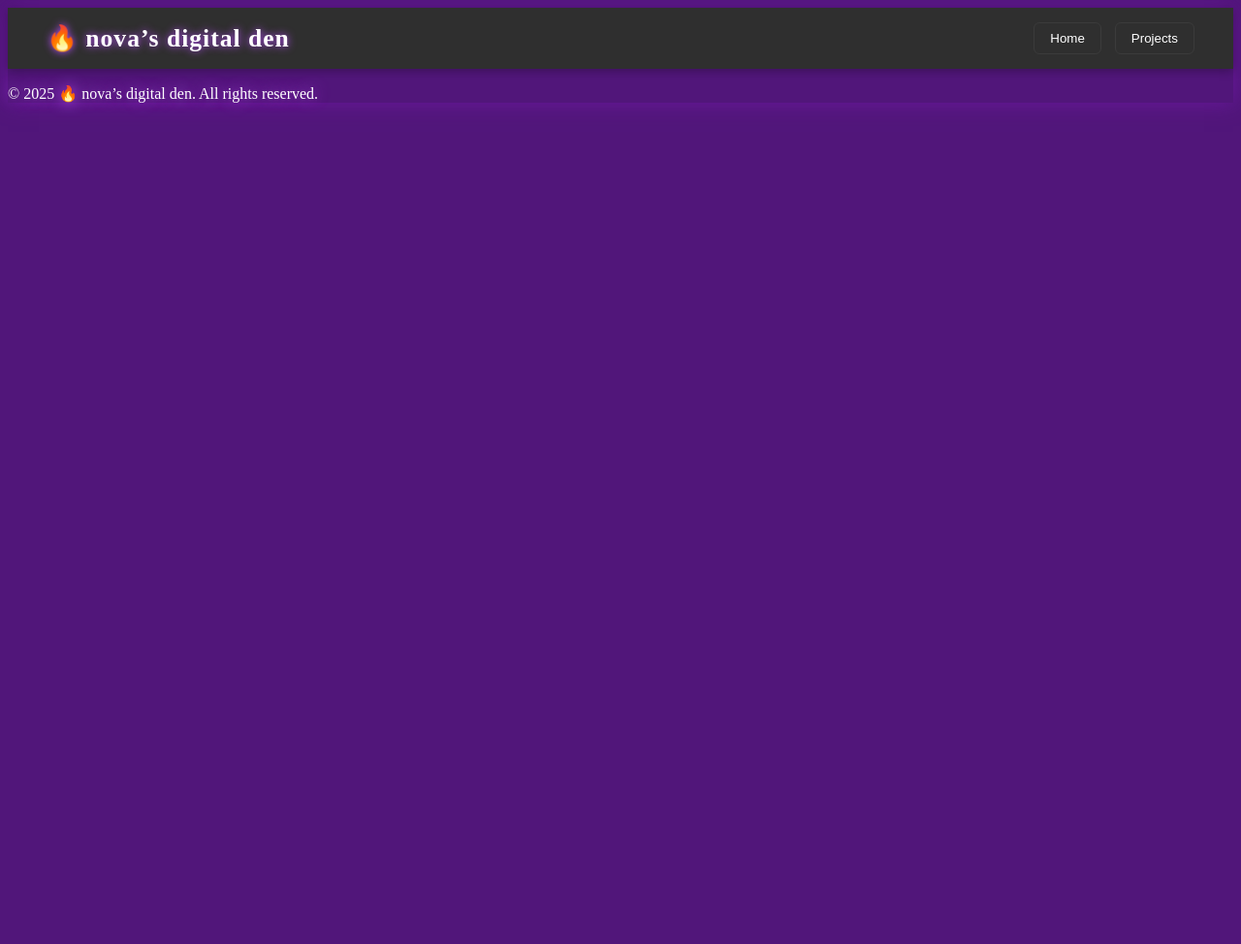
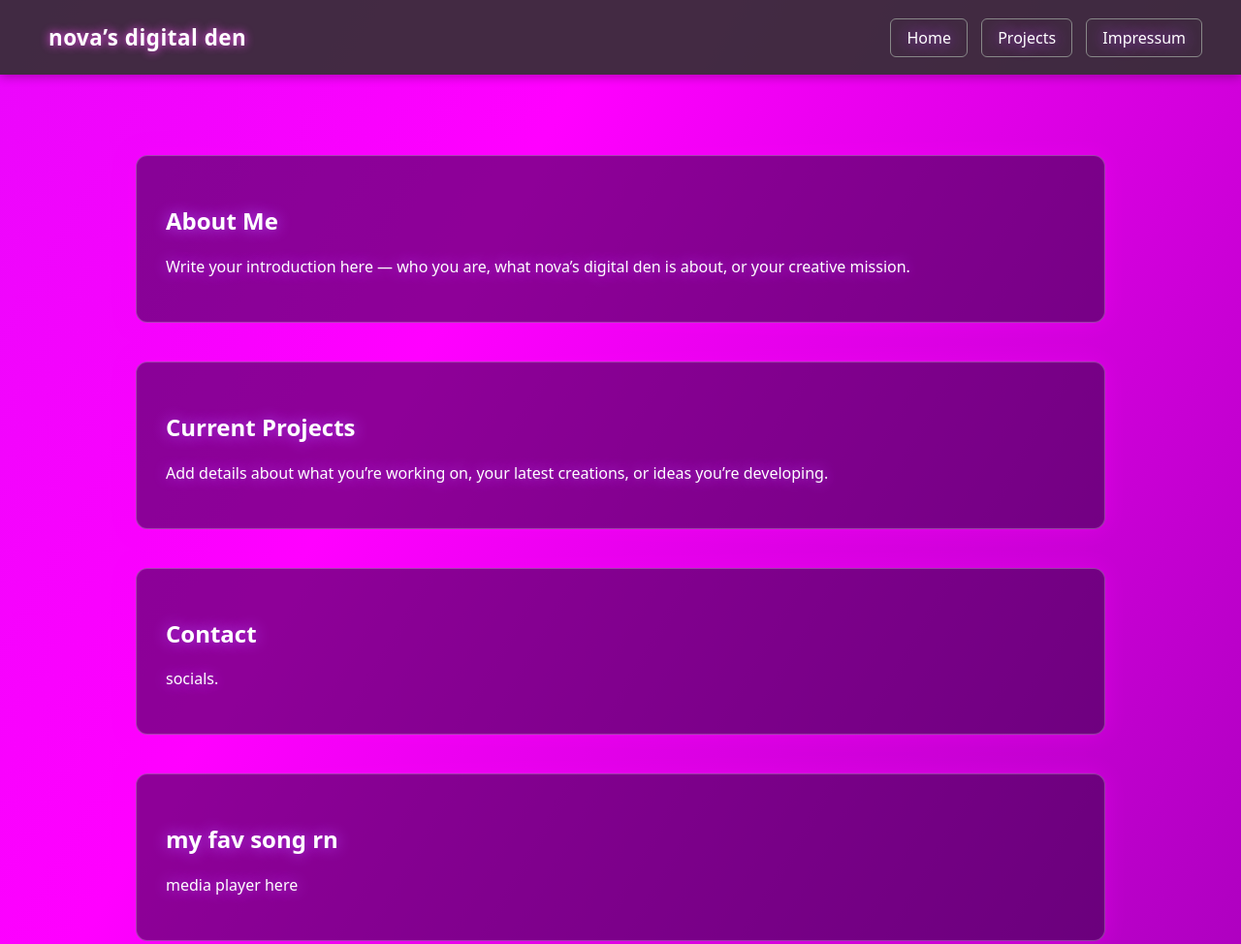
Before and after one commit to xe-nova/xe-nova.github.io, a plain HTML site: page index.html in a window 1280 px wide. Shown: the top 974 px of the page at 97% size. Before the commit the page ends 800 px from the top, so only its background shows below. Drawn offline with Linux system fonts and the light colour scheme.

Commit message:
Refactor index.html for improved layout and styles
Updated the HTML structure and styles for better layout and design.

```diff
--- a/index.html
+++ b/index.html
@@ -1,59 +1,150 @@
-
 <!DOCTYPE html>
-<html>
+<html lang="en">
 <head>
+  <meta charset="UTF-8">
+  <meta name="viewport" content="width=device-width, initial-scale=1.0">
+  <title>nova’s digital den</title>
   <style>
     body {
-      background: rgb(81, 22, 122);
+      margin: 0;
+      padding-top: 80px;
       color: white;
-      box-shadow: 0 0 20px #69189c;
+      font-family: system-ui, Arial, sans-serif;
+      opacity: 0;
+      animation: fadeIn 1.2s ease forwards;
+      background: linear-gradient(120deg, #3b0066, #a020f0, #ff00ff, #3b0066);
+      background-size: 400% 400%;
+      animation: neonMove 10s ease infinite, fadeIn 1.2s ease forwards;
       text-shadow: 0 0 15px #b94cff;
     }
+    @keyframes fadeIn {
+      from { opacity: 0; transform: translateY(10px); }
+      to { opacity: 1; transform: translateY(0); }
+    }
+    @keyframes neonMove {
+      0% { background-position: 0% 50%; }
+      50% { background-position: 100% 50%; }
+      100% { background-position: 0% 50%; }
+    }
     header {
-      background-color: #2f2f2f; /* gray */
+      position: fixed;
+      top: 0; left: 0; right: 0;
+      background-color: rgba(47,47,47,0.9);
       color: white;
       display: flex;
       justify-content: space-between;
       align-items: center;
       padding: 15px 40px;
       box-shadow: 0 2px 10px rgba(0,0,0,0.3);
+      z-index: 1000;
+      backdrop-filter: blur(10px);
     }
-
     .logo {
-      font-size: 1.6em;
-      font-weight: bold;
-      text-shadow: 0 0 8px #b94cff;
-      letter-spacing: 1px;
+      font-size: 1.4rem;
+      font-weight: 700;
+      letter-spacing: 0.5px;
+      text-shadow: 0 0 10px #ff4fff;
+      color: white;
+      text-decoration: none;
+      padding: 8px 10px;
+      border-radius: 6px;
+      transition: text-shadow 0.3s ease, color 0.3s ease;
     }
-    nav button {
+    .logo:hover { text-shadow: 0 0 20px #ff80ff; color: #ffb8ff; }
+    nav a.nav-btn {
+      text-decoration: none;
       background: transparent;
-      border: 1px solid #3b3b3b;
+      border: 1px solid #888;
       color: white;
       padding: 8px 16px;
       margin-left: 10px;
       border-radius: 6px;
-      cursor: pointer;
       transition: all 0.3s ease;
     }
-    nav button:hover {
-      background: #7211ad;
-      border-color: #370953;
-      box-shadow: 0 0 10px #8b01e0;
+    nav a.nav-btn:hover {
+      background: #b94cff;
+      border-color: #b94cff;
+      box-shadow: 0 0 15px #ff00ff;
     }
-
+    .content {
+      max-width: 1000px;
+      margin: 80px auto;
+      padding: 0 20px;
+      display: flex;
+      flex-direction: column;
+      gap: 40px;
+    }
+    .box {
+      background: rgba(30, 0, 50, 0.5);
+      border: 1px solid rgba(255,255,255,0.25);
+      border-radius: 12px;
+      padding: 30px;
+      box-shadow: 0 0 25px rgba(255,0,255,0.3);
+      backdrop-filter: blur(6px);
+      animation: boxFade 1s ease forwards;
+      opacity: 0;
+      transition: box-shadow 0.3s ease, transform 0.3s ease;
+    }
+    .box:hover {
+      transform: translateY(-5px);
+      box-shadow: 0 0 35px #ff00ff;
+    }
+    @keyframes boxFade {
+      from { opacity: 0; transform: translateY(20px); }
+      to { opacity: 1; transform: translateY(0); }
+    }
+    .box:nth-child(1) { animation-delay: 0.8s; }
+    .box:nth-child(2) { animation-delay: 1.1s; }
+    .box:nth-child(3) { animation-delay: 1.4s; }
+    .box:nth-child(4) { animation-delay: 1.7s; }
+    .box:nth-child(5) { animation-delay: 2s; }
+    .box:nth-child(6) { animation-delay: 2.3s; }
+    footer {
+      text-align: center;
+      padding: 40px 0 20px;
+      background: rgba(47,47,47,0.9);
+      color: white;
+      box-shadow: 0 -2px 10px rgba(0,0,0,0.3);
+      margin-top: 60px;
+      backdrop-filter: blur(10px);
+    }
   </style>
-      <title>🔥 nova’s digital den</title>
-
-
 </head>
 <body>
   <header>
-        <div class="logo">🔥 nova’s digital den</div>
+    <a href="/index.html" class="logo">nova’s digital den</a>
     <nav>
-          <button onclick="location.href='/index.html'">Home</button>
-          <button onclick="location.href='/Projects.html'">Projects</button>
+      <a href="/index.html" class="nav-btn">Home</a>
+      <a href="/Projects.html" class="nav-btn">Projects</a>
+      <a href="/impressum.html" class="nav-btn">Impressum</a>
     </nav>
   </header>
+  <div class="content">
+    <div class="box">
+      <h2>About Me</h2>
+      <p>Write your introduction here — who you are, what nova’s digital den is about, or your creative mission.</p>
+    </div>
+    <div class="box">
+      <h2>Current Projects</h2>
+      <p>Add details about what you’re working on, your latest creations, or ideas you’re developing.</p>
+    </div>
+    <div class="box">
+      <h2>Contact</h2>
+      <p>socials.</p>
+    </div>
+    <div class="box">
+      <h2>my fav song rn</h2>
+      <p>media player here</p> <!-- make a media player in there and tell me how to put in a youtube vid -->
+    </div>
+    <div class="box">
+      <h2>empty</h2>
+      <p>empty</p>
+    </div>
+    <div class="box">
+      <h2>empty</h2>
+      <p>empty.</p>
+    </div>
+  </div>
   <footer>
     <p>© 2025 🔥 nova’s digital den. All rights reserved.</p>
   </footer>
```
Lines whose indentation alone changed are shown as unchanged.
